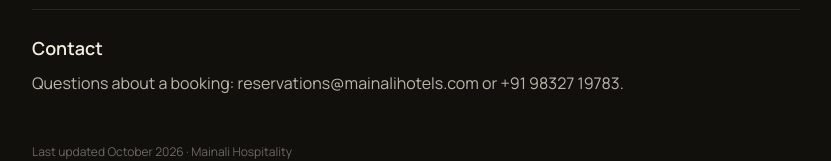
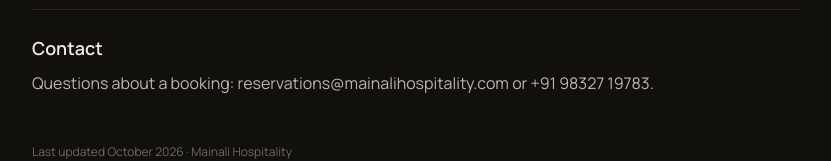
Before and after one commit to helicongorkha-darjeeling/Mainali_hospitality, a Next.js app: page /policies/booking-terms in a window 1280 px wide. Shown: the part 1629-1790 px from the top of the page, without its empty margins (224-1055 px from the left). Built offline with nearby package versions, Linux system fonts and the light colour scheme.

Commit message:
Use reservations@mainalihospitality.com as the reservations email; docs updates

```diff
--- a/src/content/site.ts
+++ b/src/content/site.ts
@@ -11,7 +11,7 @@ export const hotel = {
   // TODO(client): confirm both numbers (read from the hotel signage).
   phones: ["+91 98327 19783", "+91 62945 63420"],
   whatsapp: "919832719783",
-  email: "reservations@mainalihotels.com", // reservations: guests, travel agents, groups
+  email: "reservations@mainalihospitality.com", // reservations: guests, travel agents, groups
   mapQuery: "Teesta Hotel Bus Stand Darjeeling",
   heroVideo: "/video/hero.mp4", // 720p, desktop
   heroVideoMobile: "/video/hero-mobile.mp4", // 540p, phones and data-saver
```
Also changed, not shown: 3 other files (tests, documents, lock files or other folders).
